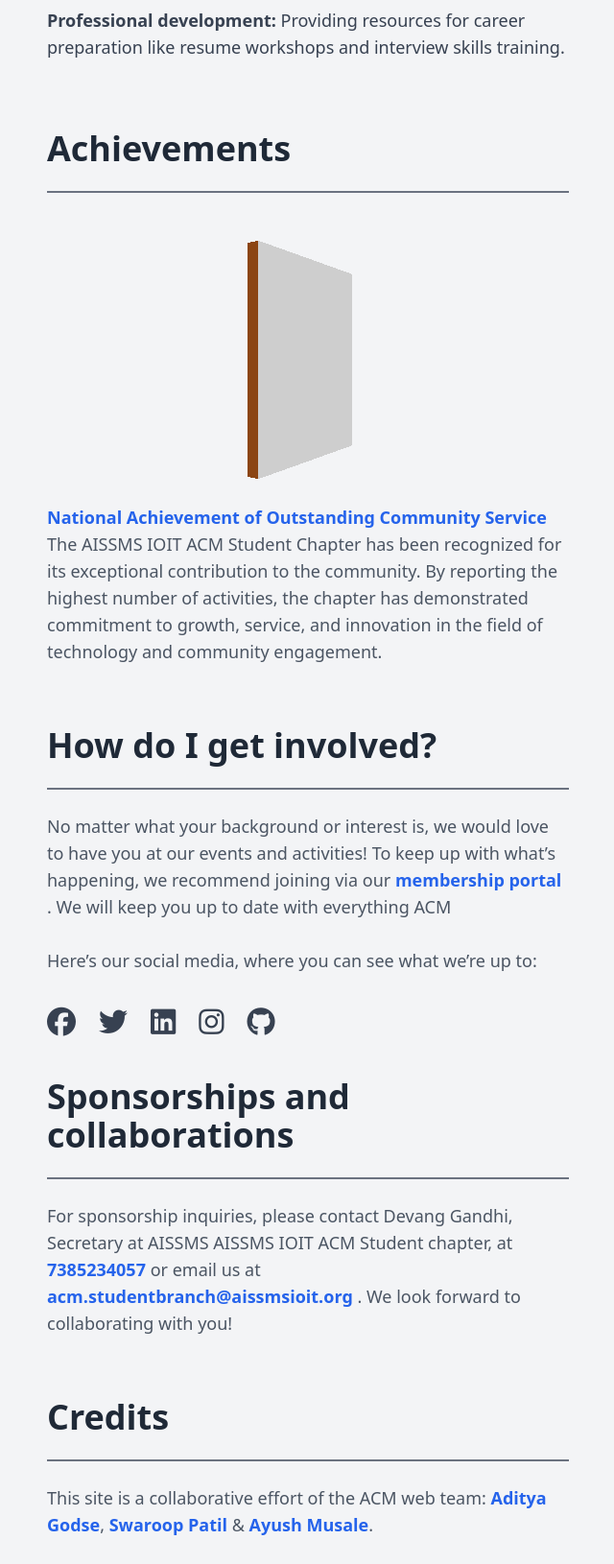
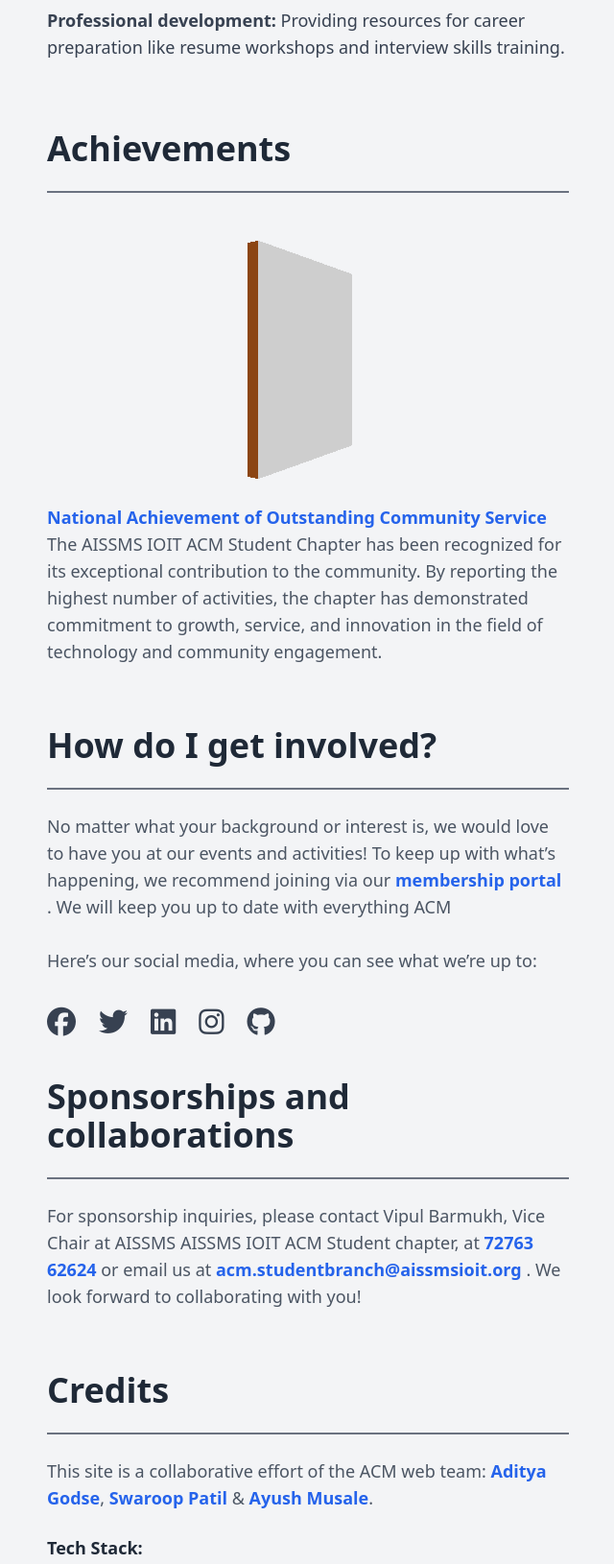
Before and after one commit to IOIT-ACM/ioit.acm, a Flask app: page /about in a window 1280 px wide. Shown: the part 1601-3231 px from the top of the page at 96% size, without its empty margins (591-1231 px from the left). Run offline with Flask 3, Linux system fonts and the light colour scheme; parts of the project's set-up code (start-up, migrations or seed data) failed here and were passed over; some libraries are stand-ins or nearby versions.

Commit message:
update sponsorship contact information

```diff
--- a/app/templates/about.html
+++ b/app/templates/about.html
@@ -232,10 +232,10 @@
       </h2>
       <hr class="border-t-2 border-gray-500 my-6" />
       <p class="text-gray-600 text-sm md:text-lg mb-6">
-        For sponsorship inquiries, please contact Devang Gandhi, Secretary at
+        For sponsorship inquiries, please contact Vipul Barmukh, Vice Chair at
         AISSMS AISSMS IOIT ACM Student chapter, at
-        <a href="tel:7385234057" class="text-blue-600 hover:underline">
-          7385234057
+        <a href="tel:72763 62624" class="text-blue-600 hover:underline">
+          72763 62624
         </a>
         or email us at
         <a
```
